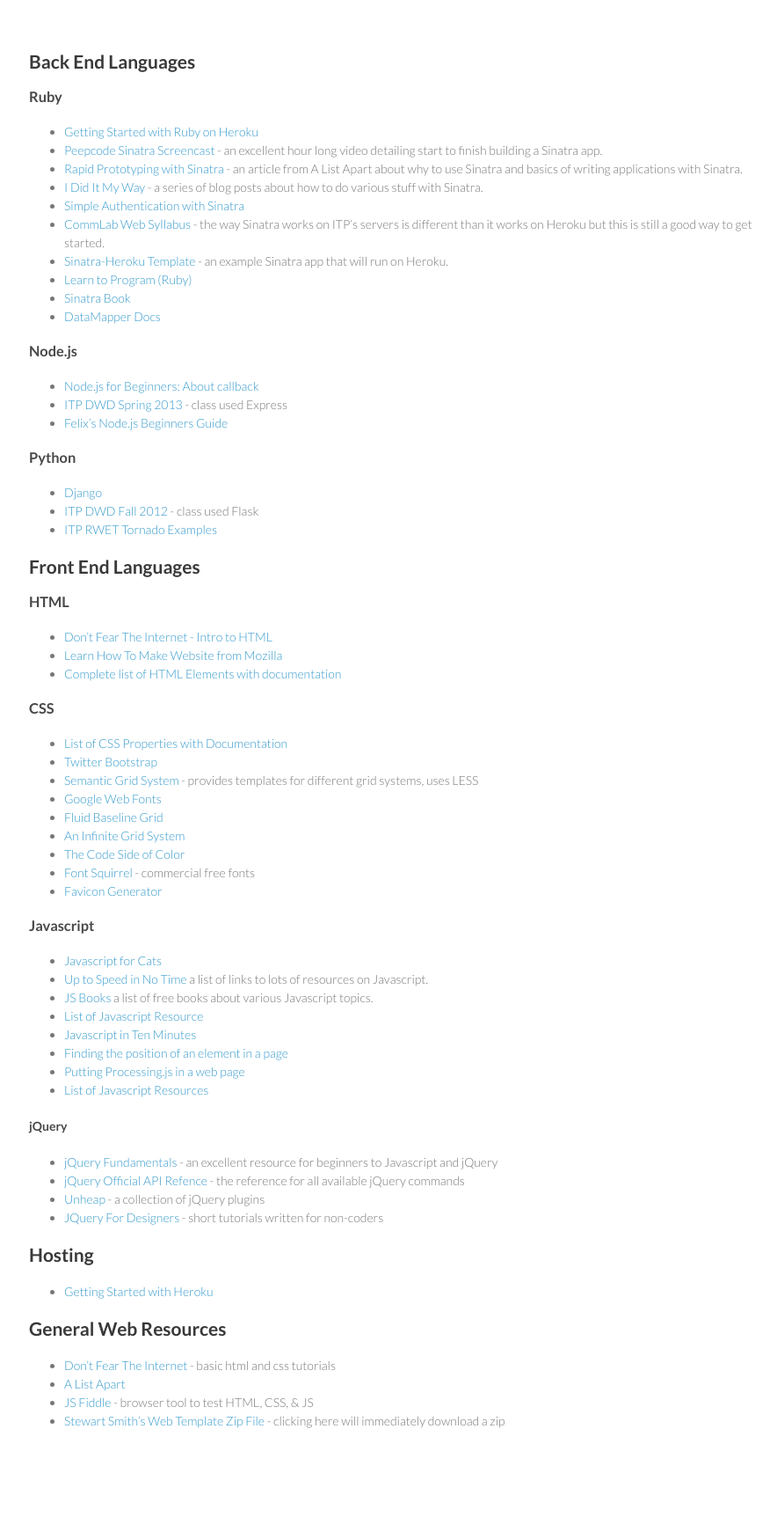
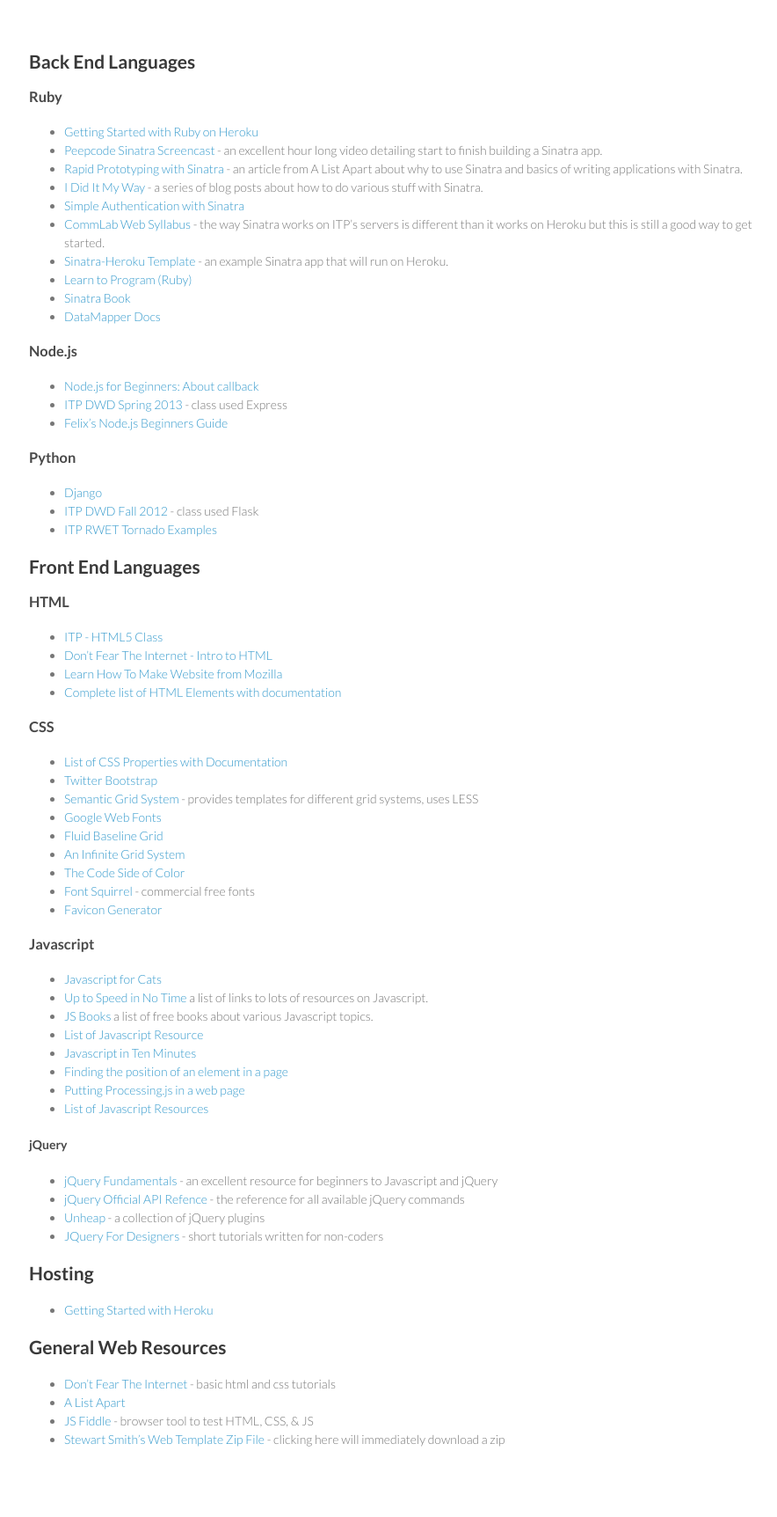
Before and after one commit to itpresidents/itpresidents.github.com, a Jekyll site: the page built from resources/web.md, in a window 1280 px wide. Shown: the whole page at 88% size, without its empty margins (177-1061 px from the left). Built offline with Jekyll 4.4.1, drawn with Linux system fonts in a browser that asks for light colours; Markdown is read by kramdown in place of the engine named in the settings; before the commit the page ends 1703 px from its top, so only the background shows below that.

Commit message:
Update resources/web.md

```diff
--- a/resources/web.md
+++ b/resources/web.md
@@ -34,6 +34,7 @@
 
 ### HTML
 
+- [ITP - HTML5 Class](http://dankantor.com/itp/)
 - [Don't Fear The Internet - Intro to HTML](http://www.dontfeartheinternet.com/html/html)
 - [Learn How To Make Website from Mozilla](https://developer.mozilla.org/en-US/learn)
 - [Complete list of HTML Elements with documentation](https://developer.mozilla.org/en-US/docs/HTML/Element)
```
